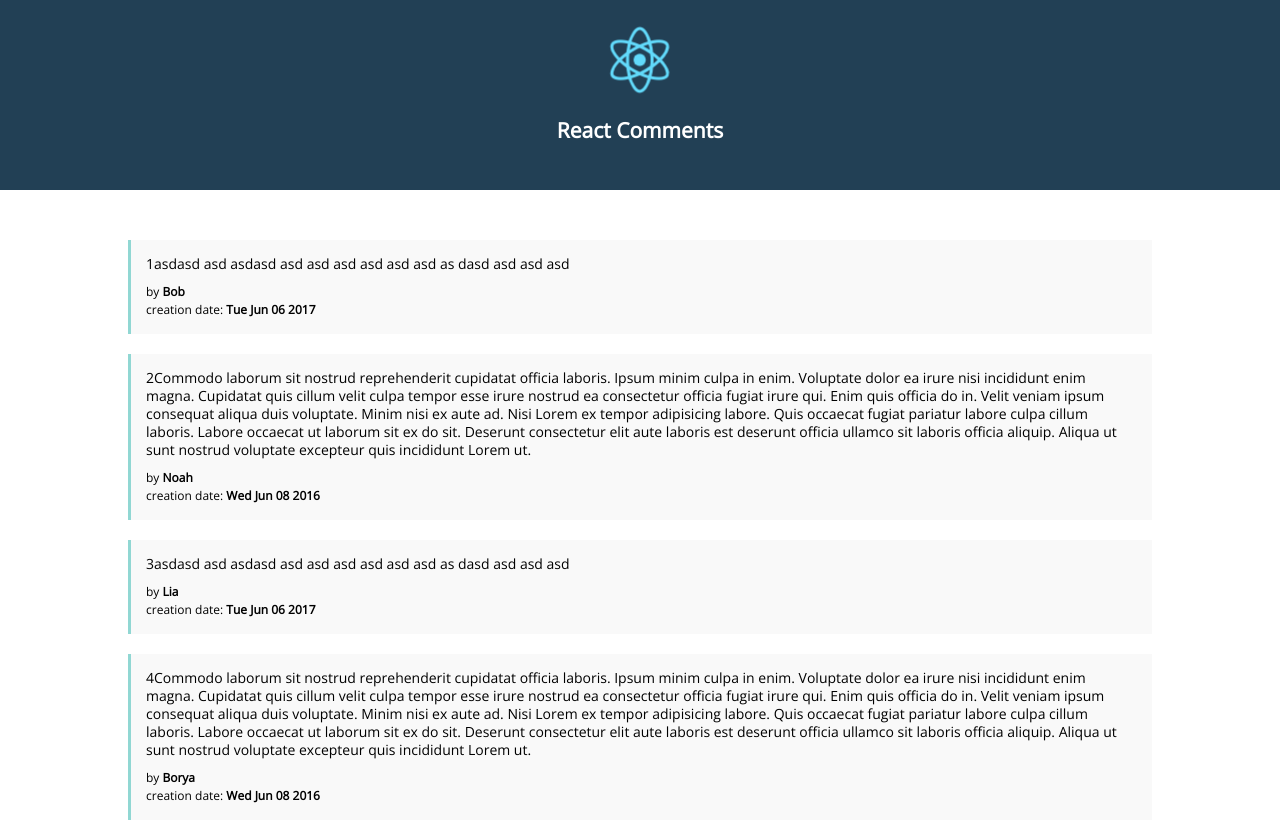
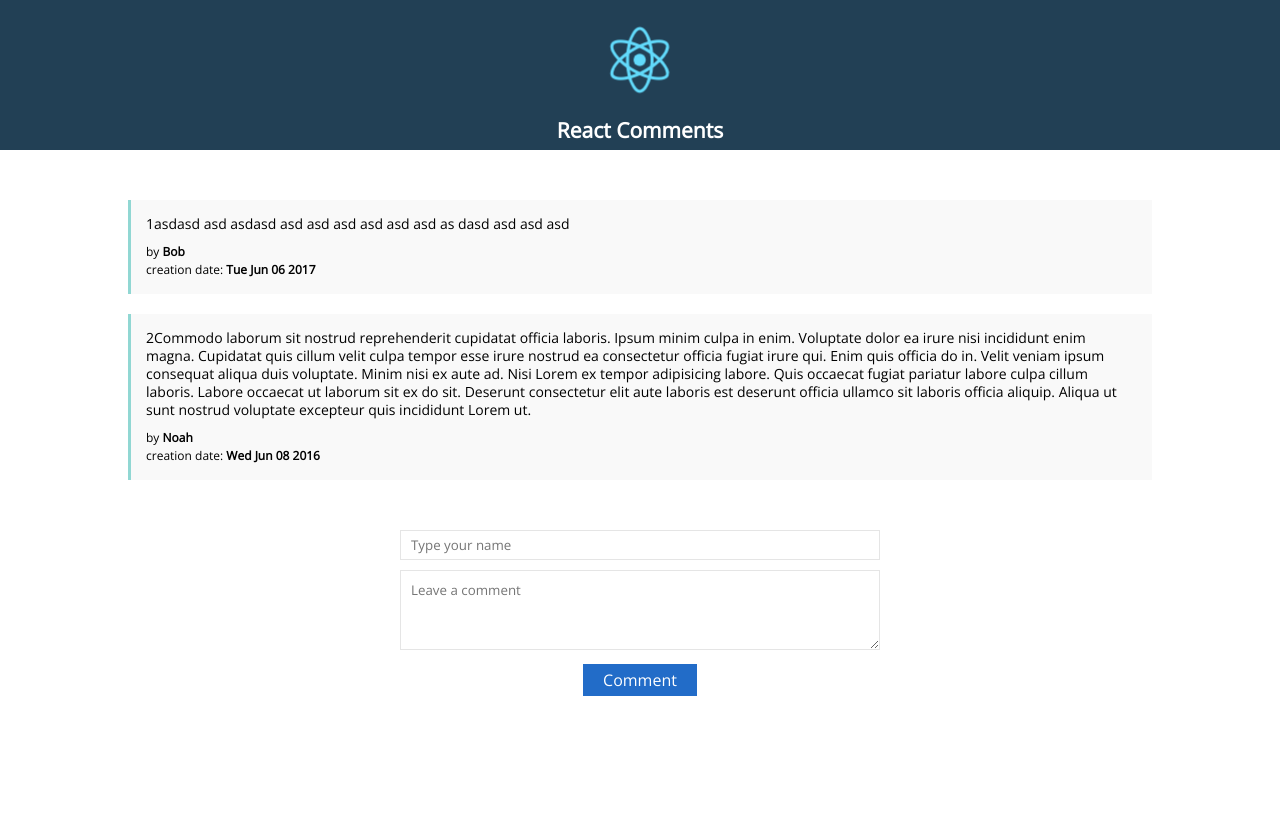
Before and after one commit to rise2semi/react-comments, a React (Create React App) app: page / in a window 1280 px wide. Shown: the top 822 px of the page. After the commit the page ends 800 px from the top, so only its background shows below. Built offline with nearby package versions, Linux system fonts and the light colour scheme.

Commit message:
vados balbes

```diff
--- a/package.json
+++ b/package.json
@@ -3,11 +3,14 @@
   "version": "0.1.0",
   "private": true,
   "dependencies": {
+    "create-react-class": "^15.6.3",
     "react": "^16.2.0",
     "react-dom": "^16.2.0",
     "react-scripts": "0.9.5"
   },
-  "devDependencies": {},
+  "devDependencies": {
+    "jquery": "^3.3.1"
+  },
   "scripts": {
     "start": "react-scripts start",
     "build": "react-scripts build",
--- a/src/App.js
+++ b/src/App.js
@@ -2,6 +2,7 @@ import React, { Component } from 'react';
 import logo from './img/logo.svg';
 import './css/style.css';
 import CommentList from './components/CommentList';
+import CommentBox from './components/AddComment';
 import commentArray from './commentArray';
 
 class App extends Component {
@@ -13,6 +14,7 @@ class App extends Component {
           <h2>React Comments</h2>
         </div>
         <CommentList commentArray={commentArray} />
+        <CommentBox onCommentSubmit={this.handleCommentSubmit} />
       </div>
     );
   }
--- a/src/commentArray.js
+++ b/src/commentArray.js
@@ -10,23 +10,5 @@ export default 	[
 		"date": "2016-06-08T19:03:23.000Z",
 		"userName": "Noah",
 		"commentText": "2Commodo laborum sit nostrud reprehenderit cupidatat officia laboris. Ipsum minim culpa in enim. Voluptate dolor ea irure nisi incididunt enim magna.\n\nCupidatat quis cillum velit culpa tempor esse irure nostrud ea consectetur officia fugiat irure qui. Enim quis officia do in. Velit veniam ipsum consequat aliqua duis voluptate. Minim nisi ex aute ad.\n\nNisi Lorem ex tempor adipisicing labore. Quis occaecat fugiat pariatur labore culpa cillum laboris. Labore occaecat ut laborum sit ex do sit. Deserunt consectetur elit aute laboris est deserunt officia ullamco sit laboris officia aliquip. Aliqua ut sunt nostrud voluptate excepteur quis incididunt Lorem ut."
-	},
-	{
-		"id": "56c782fghgfc2c3268ddb3202",
-		"date": "2017-06-06T15:03:23.000Z",
-		"userName" : "Lia",
-		"commentText": "3asdasd asd asdasd asd asd asd asd asd asd as dasd asd asd asd"
-	},
-	{
-		"id": "56c782fghgfc2c3268ddb3207",
-		"date": "2016-06-08T19:03:23.000Z",
-		"userName": "Borya",
-		"commentText": "4Commodo laborum sit nostrud reprehenderit cupidatat officia laboris. Ipsum minim culpa in enim. Voluptate dolor ea irure nisi incididunt enim magna.\n\nCupidatat quis cillum velit culpa tempor esse irure nostrud ea consectetur officia fugiat irure qui. Enim quis officia do in. Velit veniam ipsum consequat aliqua duis voluptate. Minim nisi ex aute ad.\n\nNisi Lorem ex tempor adipisicing labore. Quis occaecat fugiat pariatur labore culpa cillum laboris. Labore occaecat ut laborum sit ex do sit. Deserunt consectetur elit aute laboris est deserunt officia ullamco sit laboris officia aliquip. Aliqua ut sunt nostrud voluptate excepteur quis incididunt Lorem ut."
-	},
-	{
-		"id": "56c782fghgfc2c3268ddb3208",
-		"date": "2017-06-06T15:03:23.000Z",
-		"userName" : "Vados",
-		"commentText": "4asdasd asd asdasd asd asd asd asd asd asd as dasd asd asd asd"
 	}
 ]
--- /dev/null
+++ b/src/components/AddComment.js
@@ -0,0 +1,99 @@
+import React from 'react';
+import commentArray from '../commentArray';
+// var $ = require ('jquery');
+var createReactClass = require('create-react-class');
+
+const CommentForm = createReactClass({
+
+	getInitialState: function() {
+		return {userName: '', commentText: ''};
+	},
+
+	handleUserNameChange(event) {
+		this.setState({'userName': event.target.value});
+	},
+
+	handleTextAreaChange(event) {
+		this.setState({'commentText': event.target.value});
+	},
+
+	handleSubmit(event) {
+		event.preventDefault();
+
+		var userName = this.state.userName.trim();
+		var commentText = this.state.commentText.trim();
+		if (!userName || !commentText) {
+			return;
+		}
+		this.props.onCommentSubmit({userName: userName, commentText: commentText});
+		this.setState({userName: '', commentText: ''});
+	},
+
+	render() {
+		return (
+			<form onSubmit={this.handleSubmit} className="addCommentForm">
+				<input value={this.state.userName} onChange={this.handleUserNameChange} type="text" placeholder="Type your name" />
+				<textarea value={this.state.commentText} onChange={this.handleTextAreaChange} placeholder="Leave a comment" name="comment"></textarea>
+				<button onClick={this.handleSubmit} type="submit">Comment</button>
+			</form>
+		)
+	}
+});
+
+const CommentBox = createReactClass({
+	// loadCommentsFromServer: function() {
+	// 	$.ajax({
+	// 		url: this.props.url,
+	// 		dataType: 'commentArray.js',
+	// 		cache: false,
+	// 		success: function(data) {
+	// 			this.setState({data: data});
+	// 		}.bind(this)
+	// 		// error: function(xhr, status, err) {
+	// 		// 	console.error(this.props.url, status, err.toString());
+	// 		// }.bind(this)
+	// 	});
+	// },
+	handleCommentSubmit: function(comment) {
+		// var comments = this.state.data;
+		    comment.id = Date.now();
+		    comment.date = new Date();
+
+		    commentArray.push(comment);
+		    console.log(commentArray);
+
+
+
+		    // $.ajax({
+		    // 	url: this.props.url,
+		    // 	dataType: 'js',
+		    // 	type: 'POST',
+		    // 	data: commentArray,
+		    // 	success: function(data) {
+		    // 		this.setState({data: data});
+		    // 	}.bind(this),
+		    // 	error: function(xhr, status, err) {
+		    // 		this.setState({data: commentArray});
+		    // 		console.error(this.props.url, status, err.toString());
+		    // 	}.bind(this)
+		    // });
+
+
+		},
+		getInitialState: function() {
+			return {data: []};
+		},
+		// componentDidMount: function() {
+		// 	this.loadCommentsFromServer();
+		// 	setInterval(this.loadCommentsFromServer, this.props.pollInterval);
+		// },
+		render: function() {
+			return (
+				<div className="commentBox">
+					<CommentForm onCommentSubmit={this.handleCommentSubmit} />
+				</div>
+			);
+		}
+	});
+
+export default CommentBox
--- a/src/components/CommentList.js
+++ b/src/components/CommentList.js
@@ -3,7 +3,9 @@ import Comment from './Comment'
 
 export default function CommentList({commentArray}) {
 	const commentElements = commentArray.map(comment =>
-		<div key={comment.id} className="commentElement"><Comment comment={comment} /></div>
+		<div key={comment.id} className="commentElement">
+			<Comment comment={comment} />
+		</div>
 	)
 	return (
 		<div className="appContainer">{commentElements}</div>
--- a/src/css/style.css
+++ b/src/css/style.css
@@ -1,3 +1,8 @@
+@import url('https://fonts.googleapis.com/css?family=Open+Sans');
+* {
+	box-sizing: border-box;
+	font-family: 'Open Sans', sans-serif;
+}
 .app {
 	text-align: center;
 }
@@ -15,7 +20,7 @@
 }
 
 .appContainer {
-	margin: 50px auto;
+	margin: 50px auto 0;
 	width: 100%;
 	max-width: 1024px;
 }
@@ -34,6 +39,50 @@
 	display: block;
 	font-size: 12px;
 }
+.addCommentForm {
+	margin: 50px auto;
+	text-align: center;
+	width: 100%;
+	max-width: 480px;
+}
+.addCommentForm input {
+	width: 100%;
+	padding: 5px 10px;
+	margin: 0 0 10px;
+	border: 1px solid #e5e5e5;
+}
+.addCommentForm textarea {
+	width: 100%;
+	height: auto;
+	min-height: 80px;
+	resize: vertical;
+	padding: 10px;
+	border: 1px solid #e5e5e5;
+	margin: 0 0 10px;
+}
+.addCommentForm input:focus,
+.addCommentForm textarea:focus {
+	outline: 0 none;
+	border: 1px solid #93D8D3;
+	-webkit-box-shadow: 0px 0px 3px 1px rgba(147,216,211,0.9);
+	-moz-box-shadow: 0px 0px 3px 1px rgba(147,216,211,0.9);
+	box-shadow: 0px 0px 3px 1px rgba(147,216,211,0.9);
+}
+.addCommentForm button {
+	background: #226cc8;
+	font-size: 16px;
+	color: #fff;
+	height: 32px;
+	line-height: 32px;
+	padding: 0 20px;
+	border: 0 none;
+	cursor: pointer;
+}
+.addCommentForm button:hover {
+	background: #2D77D5;
+}
+
+
 
 @keyframes App-logo-spin {
 	from { transform: rotate(0deg); }
```
Also changed, not shown: src/css/index.css (line endings or trailing spaces). Lines whose indentation alone changed are shown as unchanged.
